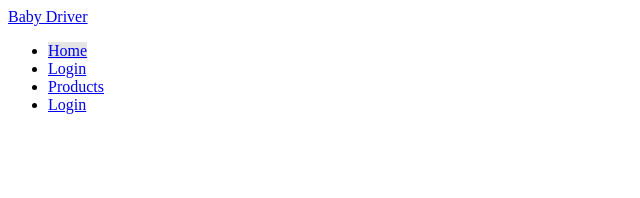
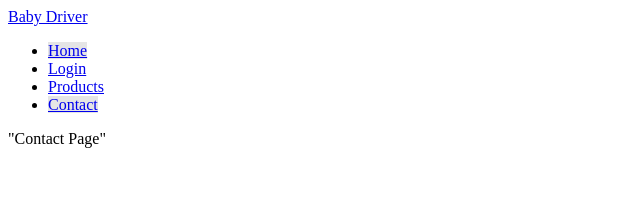
Before and after one commit to smith-carlicia/project-3, a React (Create React App) app in the folder client/: page /contact in a window 1280 px wide. Shown: the top 198 px of the page, without its empty margins (0-640 px from the left). Built offline with nearby package versions, Linux system fonts and the light colour scheme.

Commit message:
created contact react page and route and updated navbar

```diff
--- a/client/src/App.js
+++ b/client/src/App.js
@@ -7,6 +7,7 @@ import Home from "./containers/Home/Home";
 import SignUp from "./containers/SignUp/SignUp";
 import Admin from "./containers/Admin/Admin";
 import Login from "./containers/Login/Login";
+import Contact from "./containers/Contact/Contact";
 // import NewProduct from "./containers/NewProduct/NewProduct";
 // import ProductDetail from "./containers/ProductDetail/ProductDetail";
 // import Products from "./containers/Products/Products";
@@ -21,11 +22,12 @@ function App() {
           <Route exact path="/signup" component={SignUp} />
           <Route exact path="/admin" component={Admin} />
           <Route exact path="/login" component={Login} />
+          <Route exact path="/contact" component={Contact} />
+
           {/* <Route exact path="/about" component={About} />
-          <Route exact path="/contact" component={Contact} />
+
           <Route exact path="/products" component={Products} />
           <Route path="/products/:id" component={ProductDetail} />
-          <Route exact path="/admin" component={Admin} />
           <Route exact path="/admin/new-product" component={NewProduct} /> */}
         </Switch>
       </Router>
--- a/client/src/components/Navbar/Navbar.jsx
+++ b/client/src/components/Navbar/Navbar.jsx
@@ -35,10 +35,10 @@ const NavBar = () => {
           </li>
           <li>
             <NavLink
-              to="/login"
+              to="/contact"
               activeStyle={{ backgroundColor: "rgba(0,0,0,0.1)" }}
             >
-              Login
+              Contact
             </NavLink>
           </li>
         </ul>
--- /dev/null
+++ b/client/src/containers/Contact/Contact.jsx
@@ -0,0 +1,7 @@
+import React from "react";
+
+const Contact = () => {
+  return <div className="container">"Contact Page"</div>;
+};
+
+export default Contact;
```
